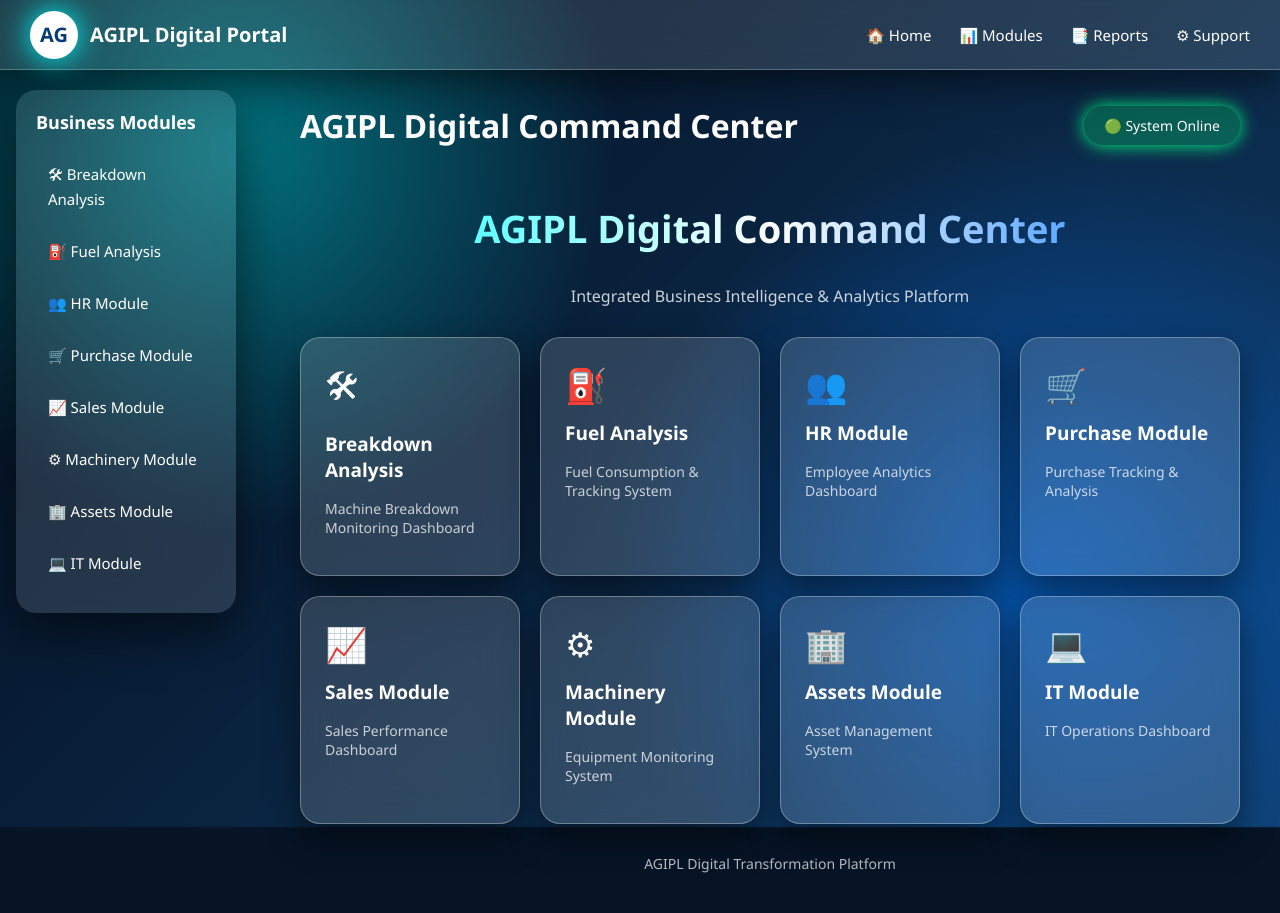
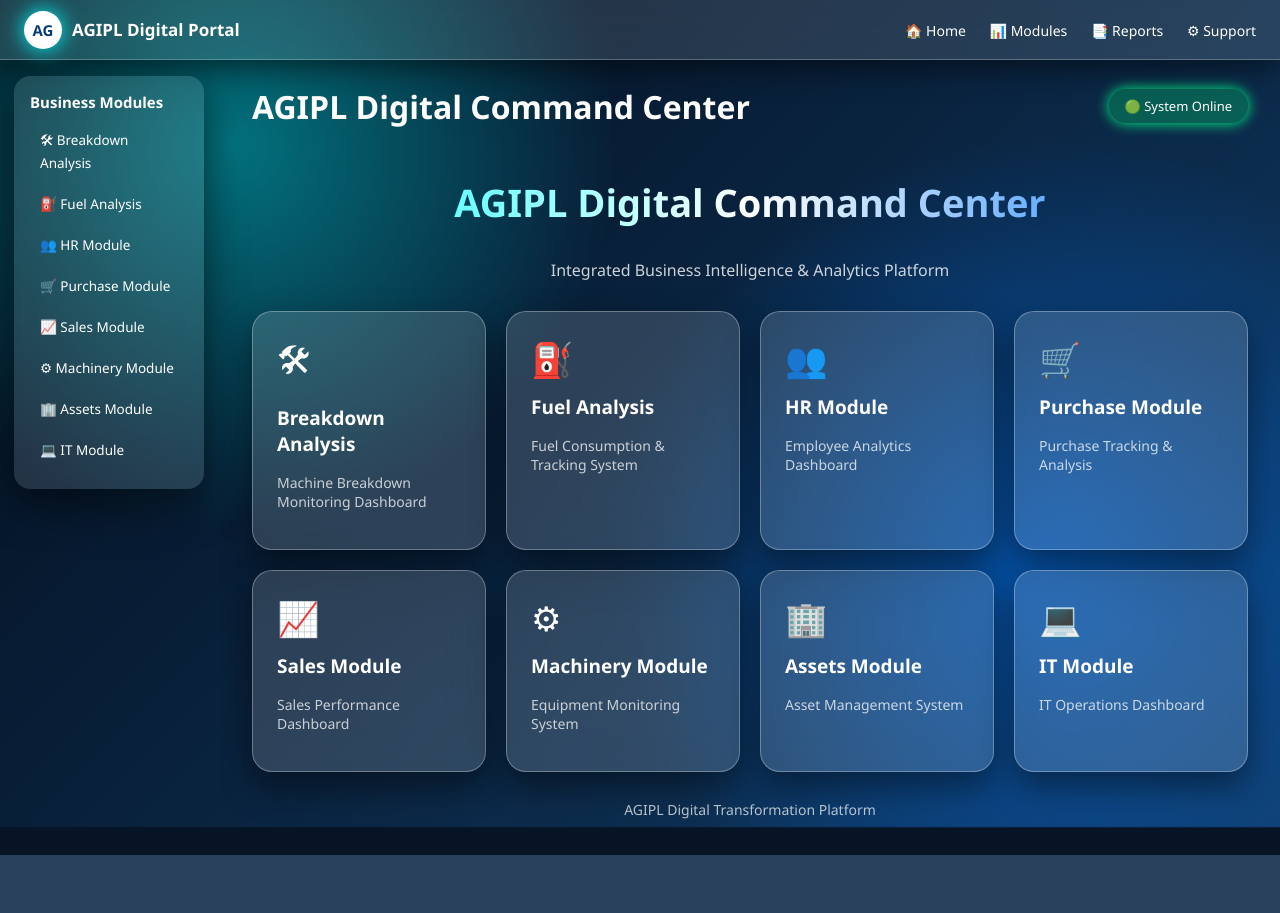
Before and after one commit to Vikasjha56/AGIPL_DOWNLOAD, a Flask app: page / in a window 1280 px wide. After the commit the page ends 855 px from the top, so only its background shows below. Run offline with Flask 3, Linux system fonts and the light colour scheme.

Commit message:
Update style.css

```diff
--- a/static/style.css
+++ b/static/style.css
@@ -34,52 +34,52 @@ body{
    TOP NAVBAR
 ========================= */
 .navbar{
-  height:70px;
+  height:60px;
   display:flex;
   align-items:center;
   justify-content:space-between;
-  padding:0 30px;
+  padding:0 24px;
   background:rgba(255,255,255,.12);
   backdrop-filter:blur(20px);
   border-bottom:1px solid rgba(255,255,255,.25);
-  box-shadow:0 10px 40px #0008;
+  box-shadow:0 8px 30px #0008;
 }
 
 .brand{
   display:flex;
   align-items:center;
-  gap:12px;
+  gap:10px;
 }
 
 .logo-circle{
-  width:48px;
-  height:48px;
+  width:38px;
+  height:38px;
   border-radius:50%;
   display:flex;
   align-items:center;
   justify-content:center;
   background:white;
   color:#063b78;
-  font-size:20px;
+  font-size:15px;
   font-weight:bold;
-  box-shadow:0 0 20px cyan;
+  box-shadow:0 0 14px cyan;
   animation:pulse 3s infinite;
 }
 
 @keyframes pulse{
-  50%{box-shadow:0 0 35px cyan;}
+  50%{box-shadow:0 0 24px cyan;}
 }
 
 .brand-text{
-  font-size:20px;
+  font-size:17px;
   font-weight:bold;
 }
 
 .menu a{
   color:white;
   text-decoration:none;
-  margin-left:24px;
-  font-size:15px;
+  margin-left:20px;
+  font-size:14px;
   transition:.3s;
 }
 
@@ -93,67 +93,68 @@ body{
 ========================= */
 .sidebar{
   position:fixed;
-  top:90px;
-  left:16px;
-  width:220px;
-  padding:20px;
-  border-radius:20px;
+  top:76px;
+  left:14px;
+  width:190px;
+  padding:16px;
+  border-radius:16px;
   background:rgba(255,255,255,.12);
   backdrop-filter:blur(20px);
-  box-shadow:0 20px 50px #0008;
+  box-shadow:0 15px 40px #0008;
 }
 
 .sidebar h3{
   margin-top:0;
-  font-size:18px;
+  margin-bottom:10px;
+  font-size:15px;
 }
 
 .sidebar a{
   display:block;
-  padding:12px;
-  margin:8px 0;
-  border-radius:12px;
+  padding:9px 10px;
+  margin:5px 0;
+  border-radius:10px;
   color:white;
   text-decoration:none;
-  font-size:15px;
+  font-size:13.5px;
   transition:.3s;
 }
 
 .sidebar a:hover{
   background:rgba(0,255,255,.25);
-  transform:translateX(8px);
-  box-shadow:0 0 18px cyan;
+  transform:translateX(6px);
+  box-shadow:0 0 14px cyan;
 }
 
 /* =========================
    MAIN
 ========================= */
 .main{
-  margin-left:260px;
-  width:calc(100% - 260px);
-  padding:20px;
+  margin-left:220px;
+  width:calc(100% - 220px);
+  padding:16px;
   overflow-x:hidden;
 }
 
 header{
-  height:70px;
+  height:60px;
   display:flex;
   justify-content:space-between;
   align-items:center;
-  padding:0 20px;
+  padding:0 16px;
 }
 
 .status{
   background:rgba(0,255,120,.25);
-  padding:10px 20px;
-  border-radius:25px;
-  box-shadow:0 0 18px #00ff88;
-  font-size:14px;
+  padding:8px 16px;
+  border-radius:20px;
+  box-shadow:0 0 14px #00ff88;
+  font-size:13px;
 }
 
 .content{
   width:100%;
-  padding:10px 20px;
+  padding:8px 16px;
   box-sizing:border-box;
 }
 
```
Also changed, not shown: other parts of static/style.css (+53 -38 lines).
